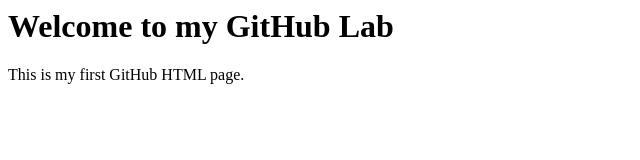
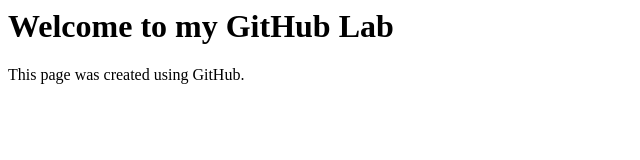
Before and after one commit to Nixon-anto/github-lab, a plain HTML site: page index.html in a window 1280 px wide. Shown: the full height of the page, 0-640 px from the left. Drawn offline with Linux system fonts and the light colour scheme.

Commit message:
Update paragraph text in index.html

```diff
--- a/index.html
+++ b/index.html
@@ -4,6 +4,6 @@
   </head>
   <body>
     <h1>Welcome to my GitHub Lab</h1>
-    <p>This is my first GitHub HTML page. </p>
+    <p>This page was created using GitHub. </p>
   </body>
 </html>
```
